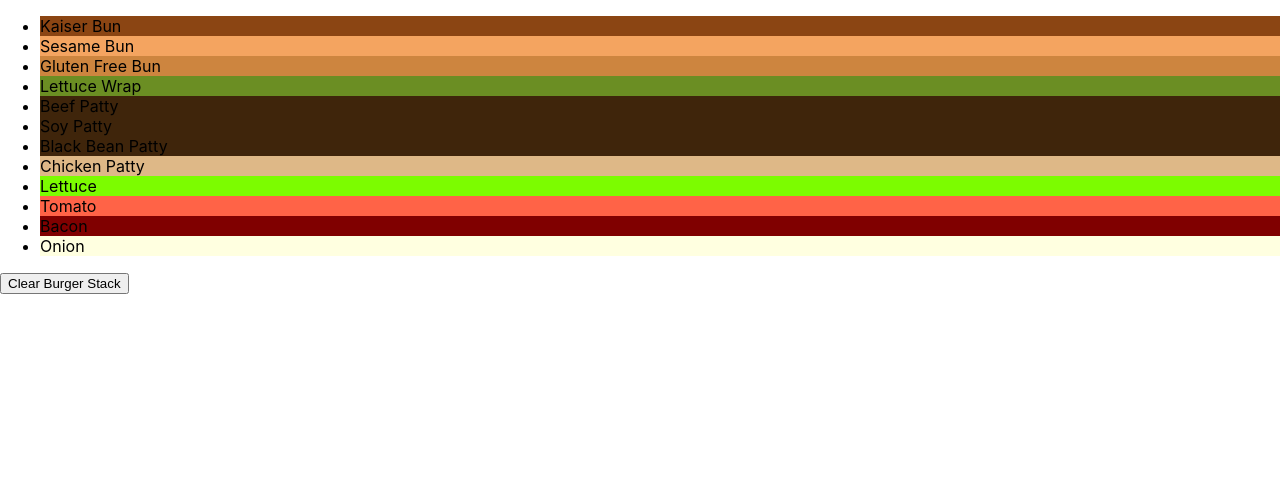
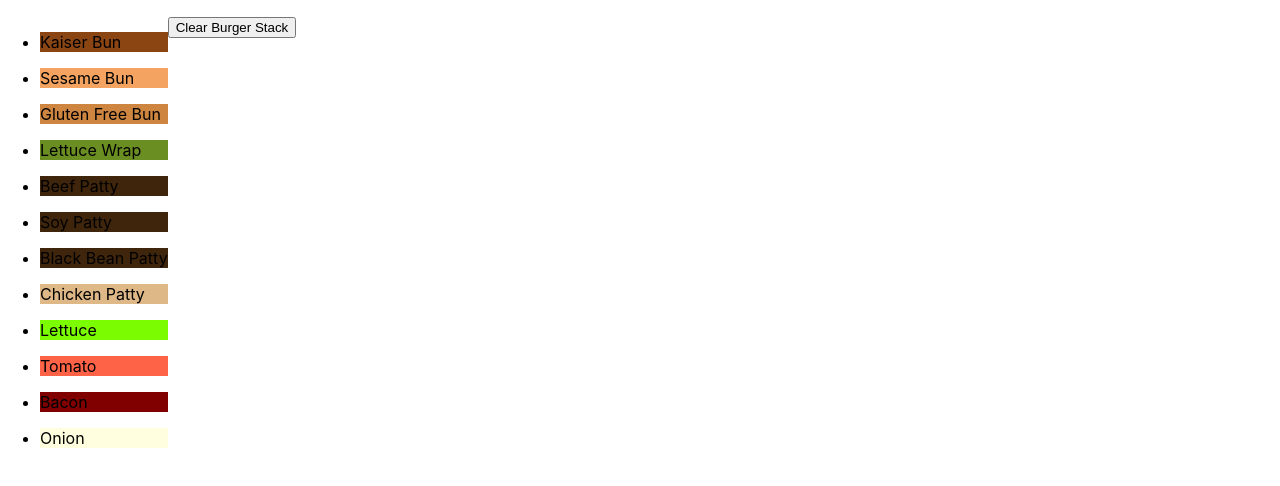
Before and after one commit to vijaylpersad/react-burger-stacker, a React (Create React App) app: page / in a window 1280 px wide. Shown: the top 486 px of the page. Built offline with nearby package versions, Linux system fonts and the light colour scheme.

Commit message:
updating ingredient for onclick issue

```diff
--- a/src/App.js
+++ b/src/App.js
@@ -39,7 +39,7 @@ class App extends Component {
 
   render() {
     return (
-      <div>
+      <div style={{display: "flex"}}>
         <IngredientList ingredients={ingredients} addToBurger={this.addToBurger} />
         <BurgerPane burgerIngredients={this.state.burgerIngredients} clearBurger={this.clearBurger} />
       </div>
--- a/src/Ingredient.js
+++ b/src/Ingredient.js
@@ -3,9 +3,9 @@ import React, { Component } from 'react'
 class Ingredient extends Component {
     render() {
         return (
-            <li onClick={(e) => this.props.addToBurger(e)} style={{backgroundColor: this.props.color}} key={this.props.key}>
+            <p style={{backgroundColor: this.props.color}} key={this.props.key}>
                 {this.props.ingredient}
-            </li>
+            </p>
         )
     }
 }
--- a/src/IngredientList.js
+++ b/src/IngredientList.js
@@ -5,8 +5,10 @@ class IngredientList extends Component {
     render() {
         // take array of props and use .map
         let ingredientComponents = this.props.ingredients.map((item, index) => (
-            <Ingredient addToBurger={this.props.addToBurger} ingredient={item.name} color={item.color} key={`key${index}`} />
-        ))
+            <li onClick={(e) => this.props.addToBurger(e)}>
+                <Ingredient addToBurger={this.props.addToBurger} ingredient={item.name} color={item.color} key={`key${index}`} />
+            </li>
+            ))
 
         return (
             <ul>
```
